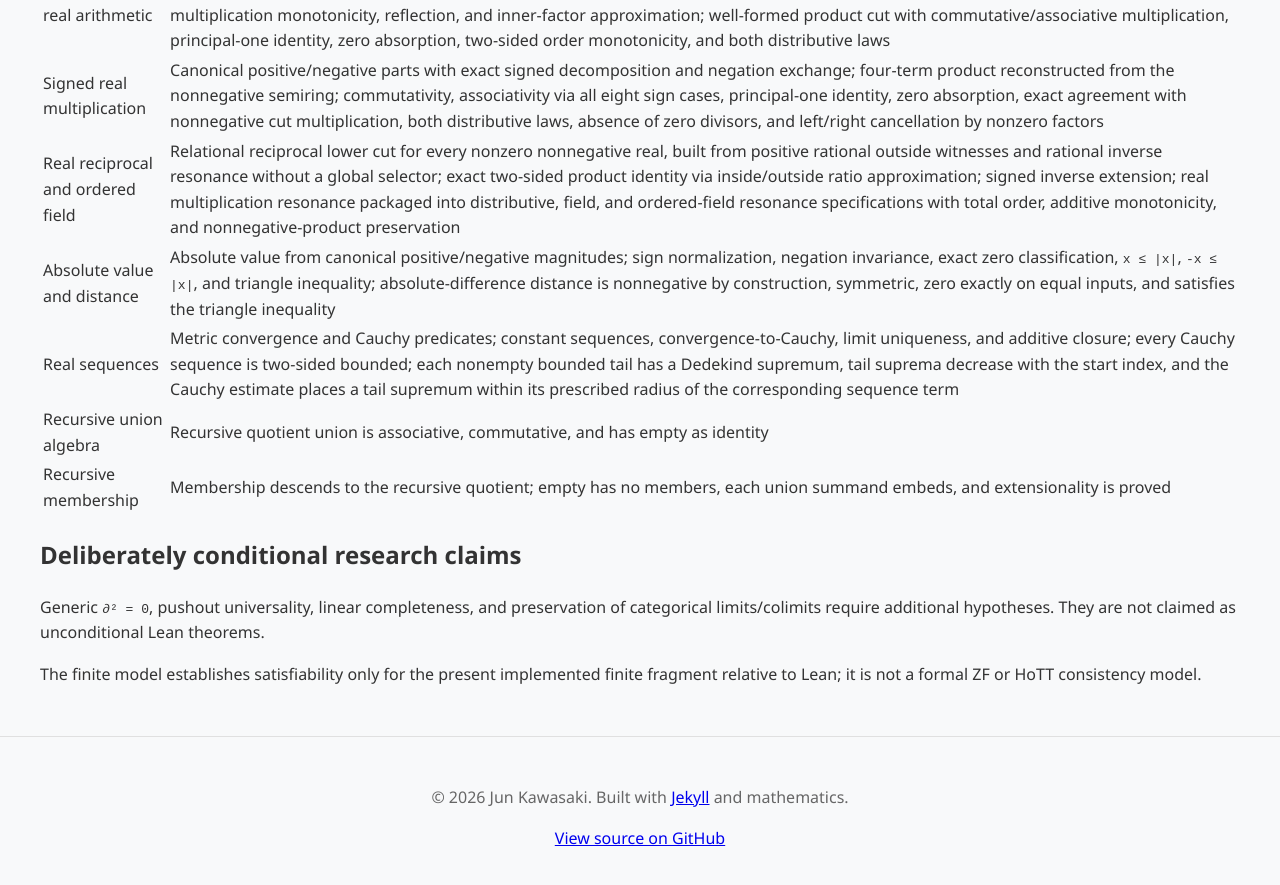
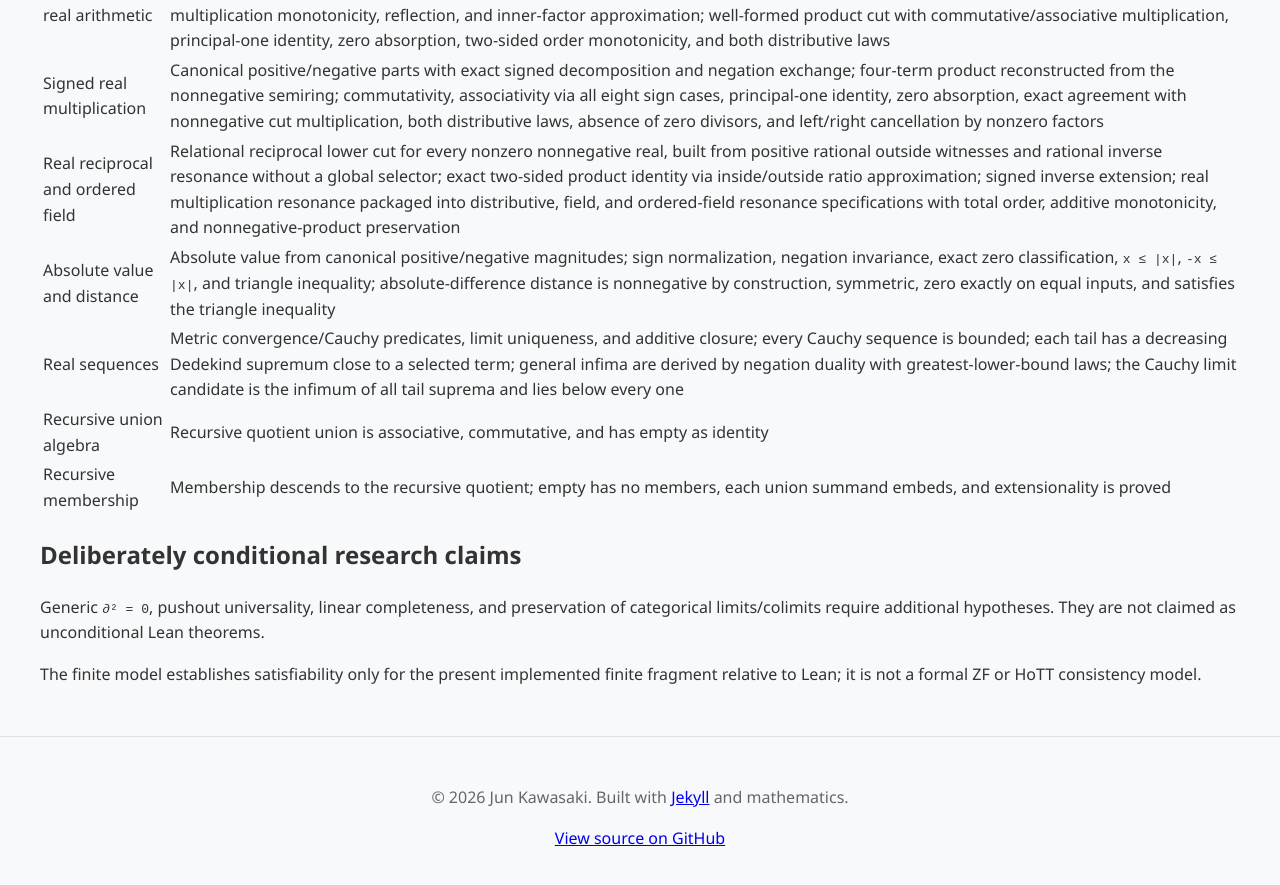
Before and after one commit to com-junkawasaki/inc, a Jekyll site: the page built from docs/verification.md, in a window 1280 px wide and 900 px high, scrolled down 2711 px. Shown: the top 885 px of the window. Built offline with Jekyll 4.4.1, drawn with Linux system fonts in a browser that asks for light colours.

Commit message:
feat(inc): construct Cauchy limit infimum

```diff
--- a/docs/verification.md
+++ b/docs/verification.md
@@ -45,7 +45,7 @@ the triangle example.
 | Signed real multiplication | Canonical positive/negative parts with exact signed decomposition and negation exchange; four-term product reconstructed from the nonnegative semiring; commutativity, associativity via all eight sign cases, principal-one identity, zero absorption, exact agreement with nonnegative cut multiplication, both distributive laws, absence of zero divisors, and left/right cancellation by nonzero factors |
 | Real reciprocal and ordered field | Relational reciprocal lower cut for every nonzero nonnegative real, built from positive rational outside witnesses and rational inverse resonance without a global selector; exact two-sided product identity via inside/outside ratio approximation; signed inverse extension; real multiplication resonance packaged into distributive, field, and ordered-field resonance specifications with total order, additive monotonicity, and nonnegative-product preservation |
 | Absolute value and distance | Absolute value from canonical positive/negative magnitudes; sign normalization, negation invariance, exact zero classification, `x ≤ |x|`, `-x ≤ |x|`, and triangle inequality; absolute-difference distance is nonnegative by construction, symmetric, zero exactly on equal inputs, and satisfies the triangle inequality |
-| Real sequences | Metric convergence and Cauchy predicates; constant sequences, convergence-to-Cauchy, limit uniqueness, and additive closure; every Cauchy sequence is two-sided bounded; each nonempty bounded tail has a Dedekind supremum, tail suprema decrease with the start index, and the Cauchy estimate places a tail supremum within its prescribed radius of the corresponding sequence term |
+| Real sequences | Metric convergence/Cauchy predicates, limit uniqueness, and additive closure; every Cauchy sequence is bounded; each tail has a decreasing Dedekind supremum close to a selected term; general infima are derived by negation duality with greatest-lower-bound laws; the Cauchy limit candidate is the infimum of all tail suprema and lies below every one |
 | Recursive union algebra | Recursive quotient union is associative, commutative, and has empty as identity |
 | Recursive membership | Membership descends to the recursive quotient; empty has no members, each union summand embeds, and extensionality is proved |
 
```
Also changed, not shown: docs/adr/2607121930-resonance-as-central-primitive.md (+3 -1 lines), docs/status.md (+4 -1 lines), 1 other file.
